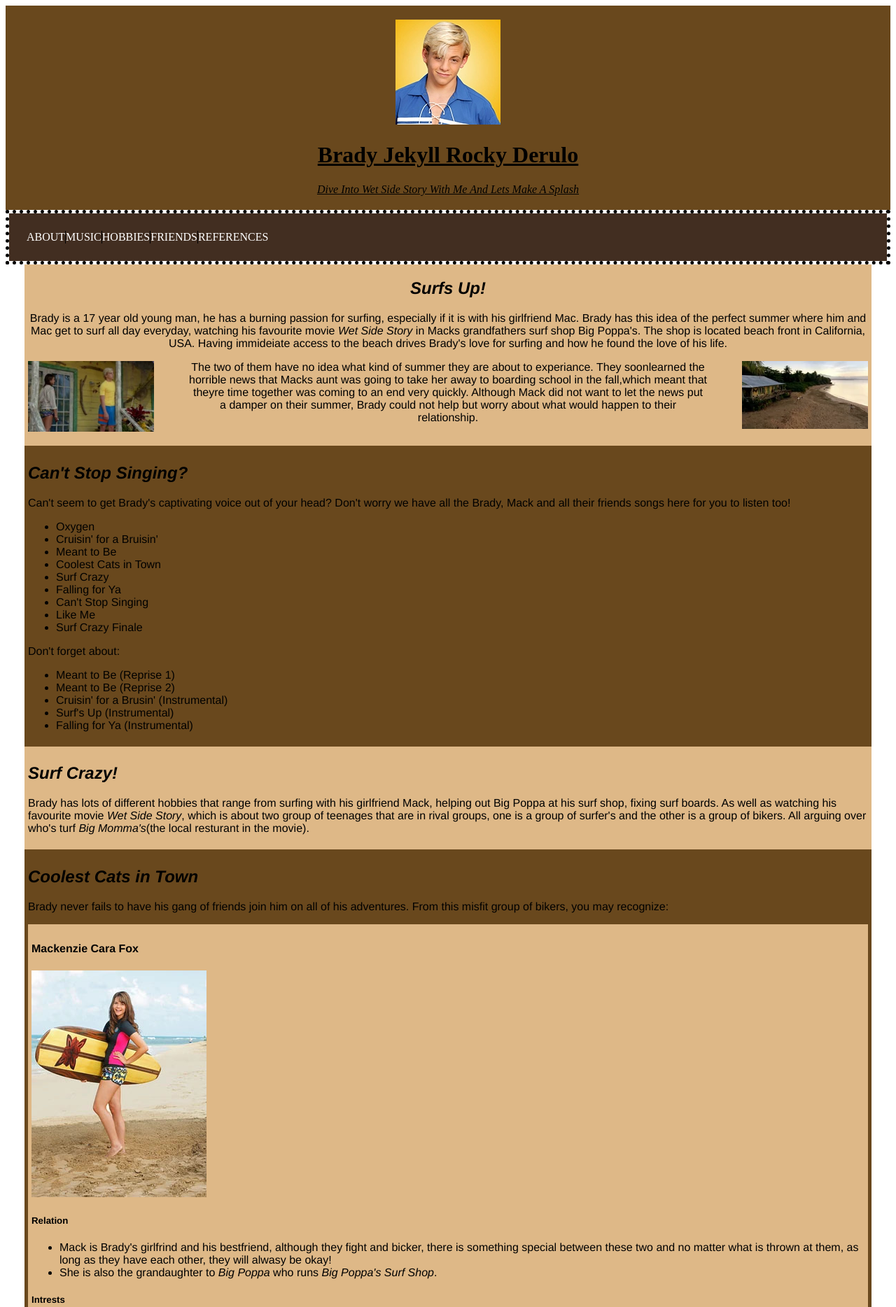
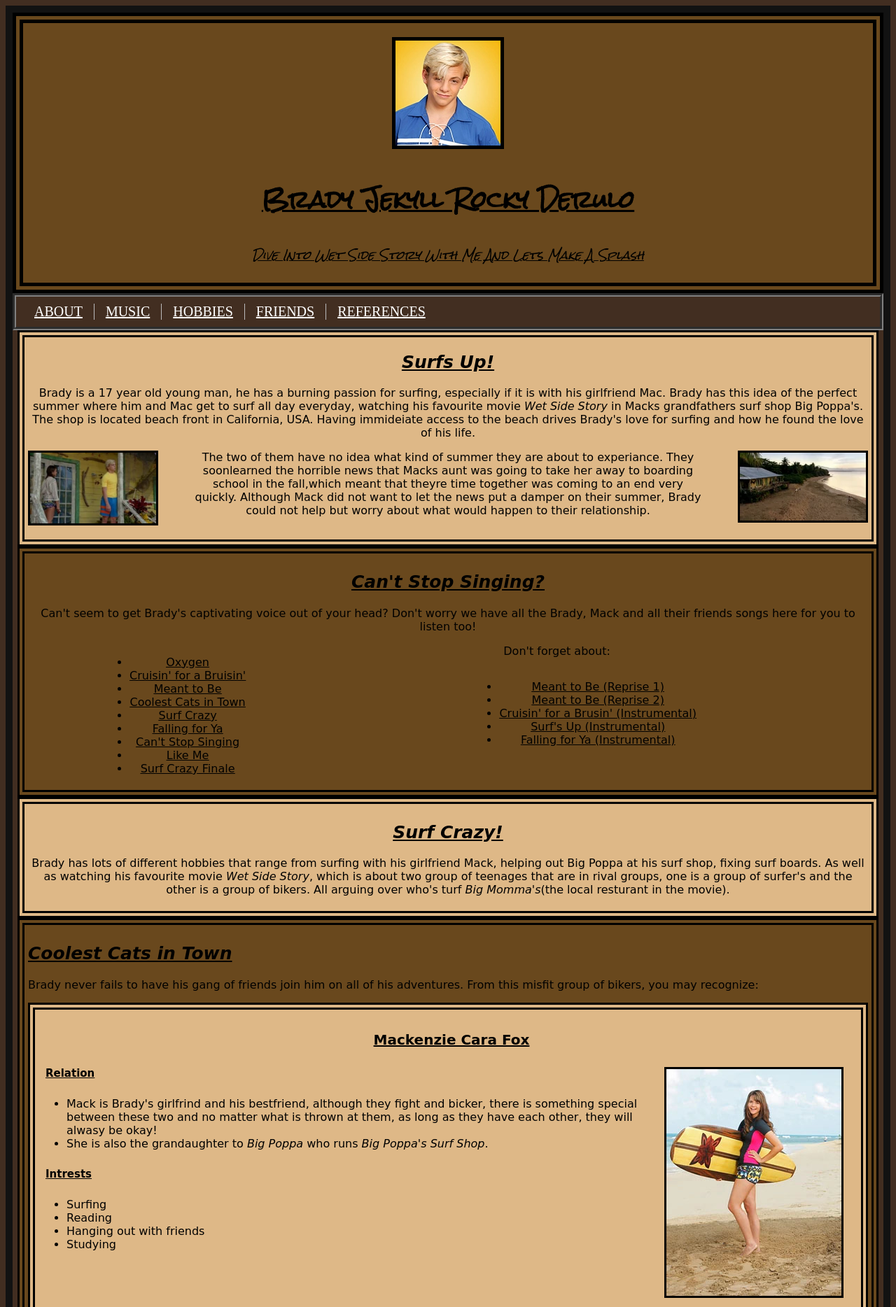
Before and after one commit to ChaseG18/Scripting-Fall, a plain HTML site: page fictionChara/Index.html in a window 1280 px wide. Shown: the top 1868 px of the page at 70% size. Drawn offline with Linux system fonts and the light colour scheme; a web font is replaced by a local one.

Commit message:
Add files via upload

```diff
--- a/fictionChara/Index.html
+++ b/fictionChara/Index.html
@@ -3,14 +3,14 @@
 <head>
 <meta charset="utf-8">
 <title>FictionCharacter</title>
-<link href="simpleStyles.css" rel="stylesheet" type="text/css">
+<link href="css/simpleStyles.css" rel="stylesheet" type="text/css">
 </head>
 
 <body>
 	<!-------------------header area starts------------------>
 	<header>
 
-		<img src="Brady.webp" alt="Brady" id="brady">
+		<img src="images/Brady.webp" alt="Brady" id="brady">
 		<h1>Brady Jekyll Rocky Derulo</h1>
 		<!---------add tag line here---------->
 		<i>Dive Into Wet Side Story With Me And Lets Make A Splash</i>
@@ -35,8 +35,8 @@
 		<em><h2>Surfs Up!</h2></em>
 
 		<p>Brady is a 17 year old young man, he has a burning passion for surfing, especially if it is with his girlfriend Mac. Brady has this idea of the perfect summer where him and Mac get to surf all day everyday, watching his favourite movie <i>Wet Side Story</i> in Macks grandfathers surf shop Big Poppa's. The shop is located beach front in California, USA. Having immideiate access to the beach drives Brady's love for surfing and how he found the love of his life. </p>
-			<img src="brady and mac.webp" alt="Brandy and Mac" class="beach">
-		<img src="sad brady.webp" alt="sad brady" class="sad">
+			<img src="images/brady and mac.webp" alt="Brandy and Mac" class="beach">
+		<img src="images/sad brady.webp" alt="sad brady" class="sad">
 		<p>The two of them have no idea what kind of summer they are about to experiance. They soonlearned the horrible news that Macks aunt was going to take her away to boarding school in the fall,which meant that theyre time together was coming to an end very quickly. Although Mack did not want to let the news put a damper on their summer, Brady could not help but worry about what would happen to their relationship. </p>
 
 	</section>
@@ -82,7 +82,7 @@
 		<p>Brady never fails to have his gang of friends join him on all of his adventures. From this misfit group of bikers, you may recognize:</p>
 		<section class="mack">
 			<h4>Mackenzie Cara Fox</h4>
-			<img src="Mack_Surfboard.jpg" alt="Mack" id="mack">
+			<img src="images/Mack_Surfboard.jpg" alt="Mack" id="mack">
 
 			<h5>Relation</h5>
 			<ul>
@@ -102,7 +102,7 @@
 		</section>
 		<section class="lela">
 			<h4>Lela Avery Dean</h4>
-			<img src="lela.jpg" alt="Lela" id="lela">
+			<img src="images/lela.jpg"lela.jpg"" alt="Lela" id="lela">
 
 			<h5>Relation</h5>
 			<ul>
@@ -123,7 +123,7 @@
 		</section>
 		<section class="tanner">
 			<h4>Tanner Ramon Lewis</h4>
-			<img src="tanner.jpg" alt="Tanner" id="tanner">
+			<img src="images/tanner.jpg" alt="Tanner" id="tanner">
 
 			<h5>Relation</h5>
 			<ul>
@@ -143,7 +143,7 @@
 		</section>
 		<section class="butchy">
 			<h4>Butchy Oli Dean</h4>
-			<img src="Butchy.jpg" alt="Butchy" id="butchy">
+			<img src="images/Butchy.jpg" alt="Butchy" id="butchy">
 
 			<h5>Relation</h5>
 			<ul>
--- /dev/null
+++ b/fictionChara/css/simpleStyles.css
@@ -0,0 +1,207 @@
+@charset "utf-8";
+/* CSS Document */
+
+
+@import url('https://fonts.googleapis.com/css2?family=Dosis:wght@200&family=Homemade+Apple&family=Peralta&display=swap');
+@import url('https://fonts.googleapis.com/css2?family=Peralta&display=swap');
+@import url('https://fonts.googleapis.com/css2?family=Rock+Salt&display=swap');
+
+header{
+	background-color:#69481D;
+	text-align: center;
+	padding:20px;
+	marigin: 0px;
+	text-decoration: underline;
+	border-style:double;
+	border-width:15px;
+	font-family: 'Rock Salt', cursive;
+}
+
+
+#brady{
+	border-style: solid;
+	border-width: 5px;
+}
+body{
+	background-color:#422E21;
+	border-style: solid;
+	border-width:10px;
+	border-color:#121212;
+}
+
+
+section{
+	background-color:burlywood;
+	max-width: 1200px;
+	padding:5px;
+	font-family: 'Peralta', cursive;
+	overflow: hidden;
+	margin:0 auto;
+	text-align: center;
+	border-style: double;
+	border-width:10px;
+
+}
+h2{
+	font-family: 'Peralta', cursive;
+	text-decoration: underline;
+	font-size: 25px;
+}
+.alternate{
+	background-color:#69481D;
+}
+/******************************nav*********************/
+nav ul {
+  list-style-type: none;
+  margin:0;
+  padding: 10px;
+  overflow: hidden;
+	/*background color of the whole blurb*/
+  background-color:#422E21;
+}
+
+nav li{
+	float: left;
+	overflow:hidden;
+	color:white;
+	border-right: 1px solid #bbb;
+
+}
+nav li a:link{
+	color:white;
+	display:block;
+	text-align: center;
+ 	padding: 0px 16px;
+	text-decoration: underline;
+		text-duration:1s;
+}
+nav li a:hover {
+	color: darkgoldenrod;
+}
+nav li:last-child{
+	border-right:none;
+}
+nav{
+	display:block;
+	text-align: center;
+	padding:0px;
+	margin:0;
+	font-size: 20px;
+	border-style:groove;
+	border-color:grey;
+	border-width:5px;
+}
+
+.sticky {
+  position: -webkit-sticky; /* Safari */
+  position: sticky;
+  top: 0;
+}
+a:link{
+	color:black;
+}
+a:visited{
+	color:black;
+}
+a:hover{
+	color:darkgoldenrod;
+}
+/******************************Surfs up******************/
+#about{
+
+	text-align:center;
+	padding:0px 5px;
+
+}
+
+.beach{
+	float:right;
+	margin: 0px 0px 20px 50px;
+	border-style: solid;
+}
+
+.sad{
+	float:left;
+	margin: 0px 50px 20px 0px;
+	border-style: solid;
+}
+/*************************Can't stop singing?*************/
+#main{
+	float:left;
+	padding-left:145px;
+	text-decoration: underline;
+}
+
+#sub{
+	float:right;
+	padding-right: 245px;
+	text-decoration: underline;
+}
+
+/**************collest cats in town******************/
+/*pictures*/
+
+#friends h4{
+	text-decoration: underline;
+	font-family: 'Peralta', cursive;
+	margin-left: 10px;
+	text-align: center;
+	font-size: 20px;
+}
+#friends h5{
+	font-family: 'Peralta', cursive;
+	text-decoration: underline;
+	margin-left: 10px;
+	font-size: 15px;
+}
+#mack{
+	float: right;
+	border-style: solid;
+	margin-right: 20px;
+	margin-bottom: 20px;
+}
+.mack{
+	text-align: left;
+}
+#tanner{
+	float:right;
+	border-style: solid;
+	margin-right: 20px;
+	margin-bottom: 20px;
+}
+.tanner{
+	text-align: left;
+}
+
+#lela{
+	float:right;
+	border-style: solid;
+	margin-right: 20px;
+}
+.lela{
+	text-align: left;
+}
+#butchy{
+	float:right;
+	border-style: solid;
+	margin-right: 20px;
+	margin-bottom:20px;
+}
+.butchy{
+	text-align: left;
+}
+
+#friends{
+	text-align: left;
+}
+
+
+footer{
+	margin: 0px;
+	background-color:#69481D;
+	padding:20px;
+	overflow: hidden;
+	text-align:center;
+	border-style: double;
+	border-width:10px;
+}
```
Also changed, not shown: fictionChara/images/Brady.webp (added), fictionChara/images/Butchy.jpg (added), fictionChara/images/Mack_Surfboard.jpg (added), fictionChara/images/brady and mac.webp (added), fictionChara/images/lela.jpg (added), fictionChara/images/sad brady.webp (added), fictionChara/images/tanner.jpg (added).
